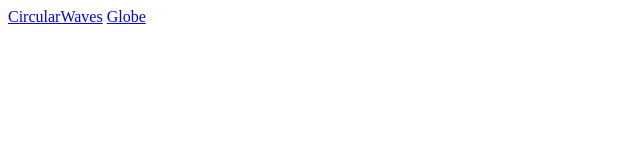
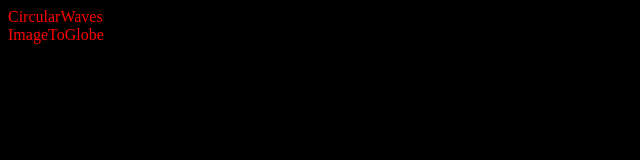
Before and after one commit to NangmanHunter/JavaScript, a plain HTML site: page index.html in a window 1280 px wide. Shown: the whole page, without its empty margins (0-640 px from the left). Drawn offline with Linux system fonts and the light colour scheme.

Commit message:
fix: PascalCase

```diff
--- a/index.html
+++ b/index.html
@@ -4,10 +4,23 @@
     <meta charset="UTF-8">
     <meta name="viewport" content="width=device-width, initial-scale=1.0">
     <title>Document</title>
+
+    <style>
+        body{
+            background-color: black;
+        }
+        a{
+            color: red;
+            text-decoration: none;
+        }
+        a:hover{
+            filter: invert(1) brightness(0.1);
+        }
+    </style>
 </head>
 <body>
 
-    <a href="src/CircularWaves/CircularWaves.html">CircularWaves</a>
-    <a href="src/Globe/Globe.html">Globe</a>
+    <a href="src/CircularWaves/CircularWaves.html">CircularWaves</a><br>
+    <a href="src/ImageToGlobe/ImageToGlobe.html">ImageToGlobe</a>
 </body>
 </html>
```
Also changed, not shown: src/CircularWaves/CircularWaves.html (renamed from src/CircularWaves/index.html, +1 -1 lines), src/ImageToGlobe/ImageToGlobe.html (renamed from src/ImageToGlobe/index.html, +1 -1 lines), 1 other file.
